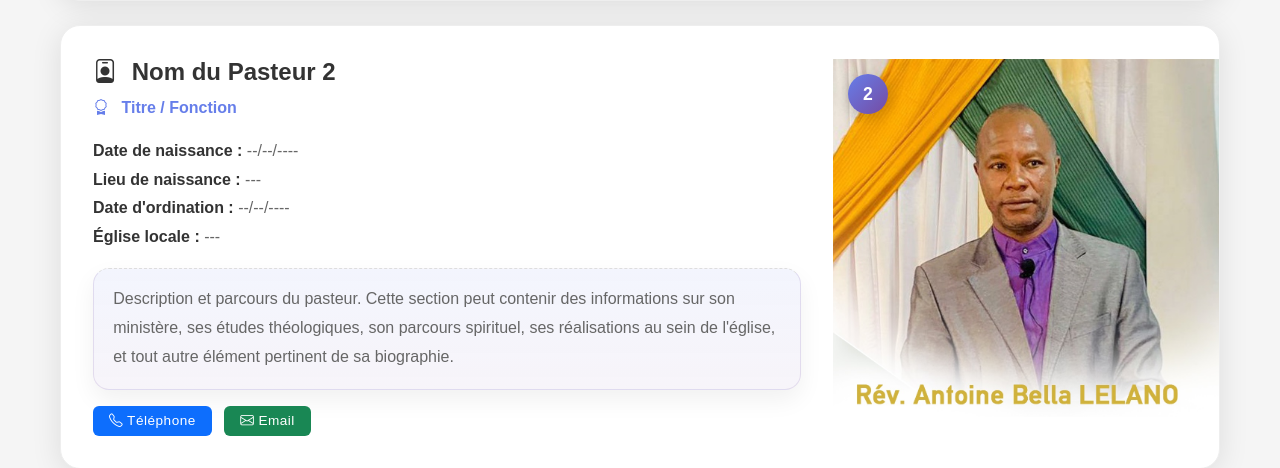
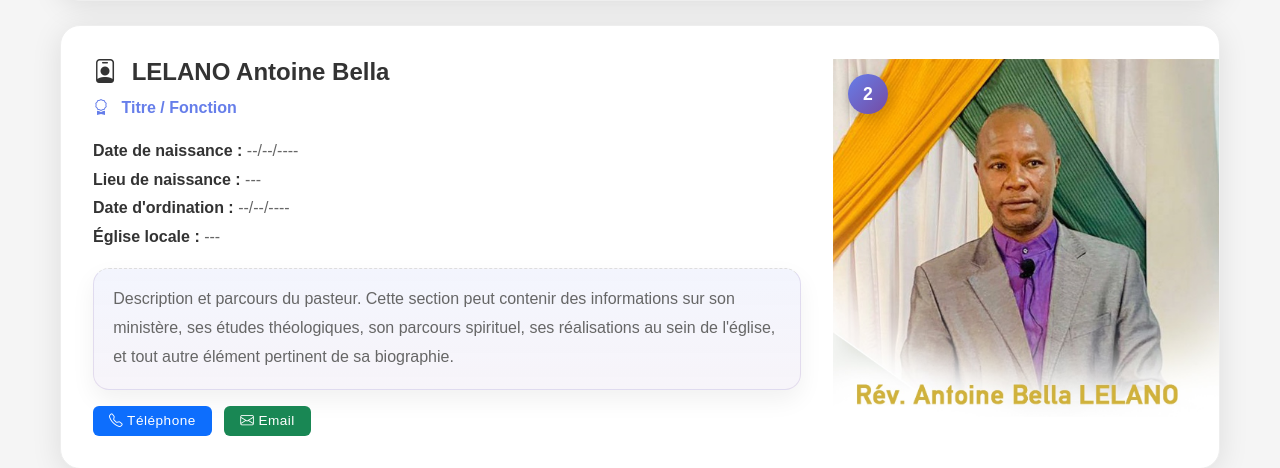
Before and after one commit to Emilefaya90/eglisealleluiaguinee, a Django app: page /biographie-pasteurs/ in a window 1280 px wide. Shown: the part 812-1280 px from the top of the page. Run offline with Django 5.2, Linux system fonts and the light colour scheme.

Commit message:
Mise à jour du nom du Pasteur 2 : LELANO Antoine Bella

```diff
--- a/main/templates/main/biographie_pasteurs.html
+++ b/main/templates/main/biographie_pasteurs.html
@@ -58,7 +58,7 @@
                     <div class="pasteur-info">
                         <h3 class="pasteur-name">
                             <i class="bi bi-person-badge me-2"></i>
-                            {% if forloop.counter == 1 %}EVEQUE BANDJOU LENO{% elif forloop.counter == 3 %}KOUACOU KOUASSI ALBERT{% else %}Nom du Pasteur {{ forloop.counter }}{% endif %}
+                            {% if forloop.counter == 1 %}EVEQUE BANDJOU LENO{% elif forloop.counter == 2 %}LELANO Antoine Bella{% elif forloop.counter == 3 %}KOUACOU KOUASSI ALBERT{% else %}Nom du Pasteur {{ forloop.counter }}{% endif %}
                         </h3>
                         <p class="pasteur-titre">
                             <i class="bi bi-award me-2"></i>
```
